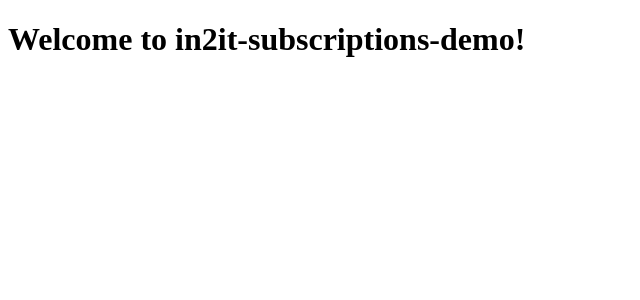
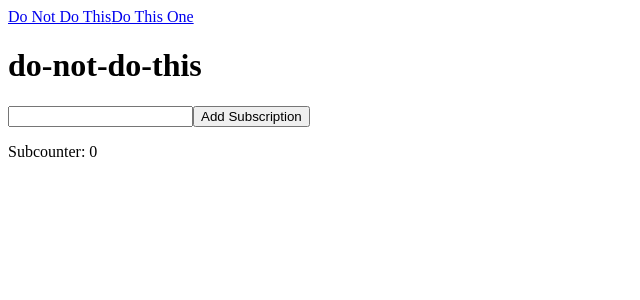
Before and after one commit to bneuhausz/in2it-subscriptions-demo, an Angular app: page /do-not-do-this in a window 1280 px wide. Before the commit this address led to /. Shown: the top 300 px of the page, without its empty margins (0-640 px from the left). Built offline with nearby package versions, Linux system fonts and the light colour scheme.

Commit message:
added bad example

```diff
--- a/src/app/app.component.ts
+++ b/src/app/app.component.ts
@@ -1,16 +1,18 @@
 import { Component } from '@angular/core';
-import { RouterOutlet } from '@angular/router';
+import { RouterLink, RouterOutlet } from '@angular/router';
 
 @Component({
   selector: 'app-root',
-  imports: [RouterOutlet],
+  imports: [RouterOutlet, RouterLink],
   template: `
-    <h1>Welcome to {{title}}!</h1>
+    <nav>
+      <a routerLink="/do-not-do-this">Do Not Do This</a>
+      <a routerLink="/do-this-one">Do This One</a>
+    </nav>
 
     <router-outlet />
   `,
   styles: [],
 })
 export class AppComponent {
-  title = 'in2it-subscriptions-demo';
 }
--- a/src/app/app.routes.ts
+++ b/src/app/app.routes.ts
@@ -1,3 +1,21 @@
 import { Routes } from '@angular/router';
 
-export const routes: Routes = [];
+export const routes: Routes = [
+  {
+    path: 'do-not-do-this',
+    loadComponent: () => import('./do-not-do-this/do-not-do-this.component'),
+  },
+  {
+    path: 'do-this-one',
+    loadComponent: () => import('./do-this-one/do-this-one.component'),
+  },
+  {
+    path: '',
+    redirectTo: 'do-not-do-this',
+    pathMatch: 'full',
+  },
+  {
+    path: '**',
+    redirectTo: 'do-not-do-this',
+  }
+];
--- /dev/null
+++ b/src/app/do-not-do-this/do-not-do-this.component.ts
@@ -0,0 +1,38 @@
+import { Component, signal } from '@angular/core';
+import { FormControl, FormGroup, ReactiveFormsModule } from '@angular/forms';
+
+@Component({
+  selector: 'app-do-not-do-this',
+  imports: [ReactiveFormsModule],
+  template: `
+    <h1>
+      do-not-do-this
+    </h1>
+    <main>
+      <form [formGroup]="form">
+        <input formControlName="control" />
+        <button type="button" (click)="addSub()">Add Subscription</button>
+      </form>
+
+      <p>
+        Subcounter: {{ subCounter() }}
+      </p>
+    </main>
+  `,
+  styles: ``
+})
+export default class DoNotDoThisComponent {
+  readonly form = new FormGroup({
+    control: new FormControl('')
+  });
+  subCounter = signal(0);
+
+  constructor() {
+    this.form.valueChanges.subscribe(() => this.addSub());
+  }
+
+  addSub() {
+    this.subCounter.set(this.subCounter() + 1);
+    this.form.controls.control.valueChanges.subscribe((val) => console.log(val));
+  }
+}
```
